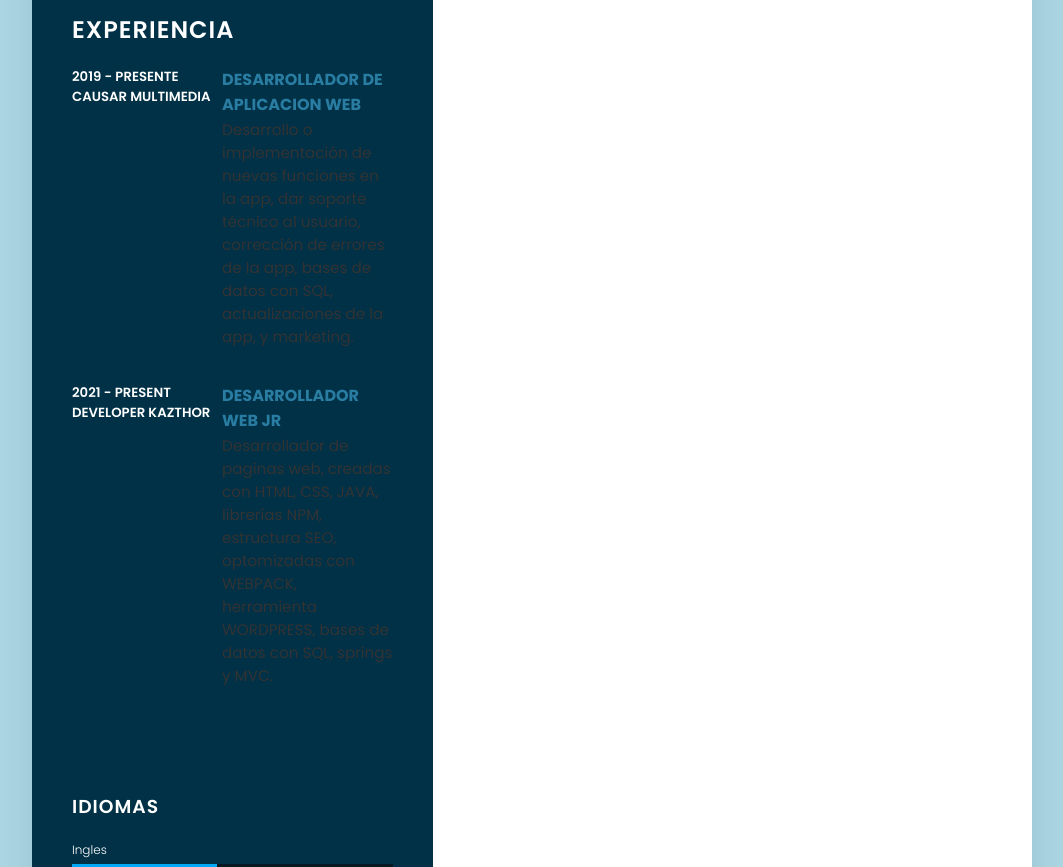
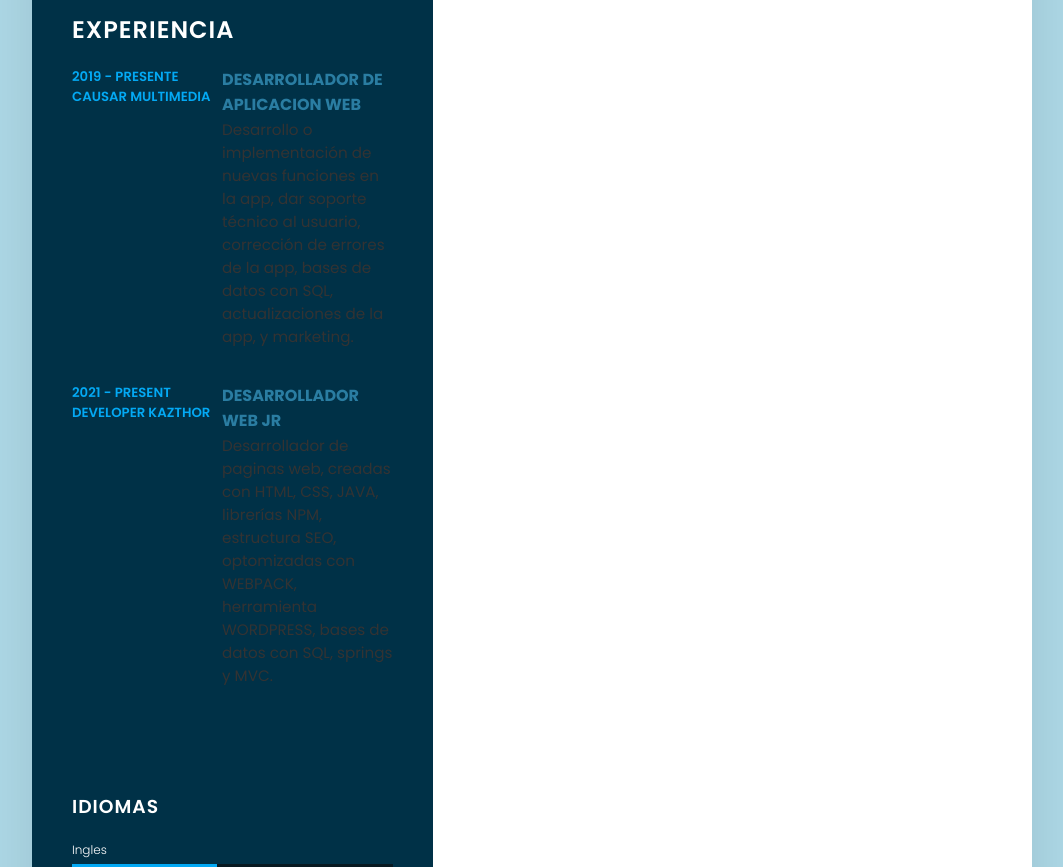
Before and after one commit to antoniokazthor12345/Mi-Cv, a plain HTML site: page index.html in a window 1280 px wide. Shown: the part 1835-2702 px from the top of the page, without its empty margins (108-1171 px from the left). Drawn offline with Linux system fonts and the light colour scheme.

Commit message:
Actualizar style.css

```diff
--- a/style.css
+++ b/style.css
@@ -210,7 +210,7 @@ p {
 
 .about .box .year_company h5 {
     text-transform: uppercase;
-    color: #fff;
+    color: #03a9f4;
     font-weight: 600;
 }
 
```
